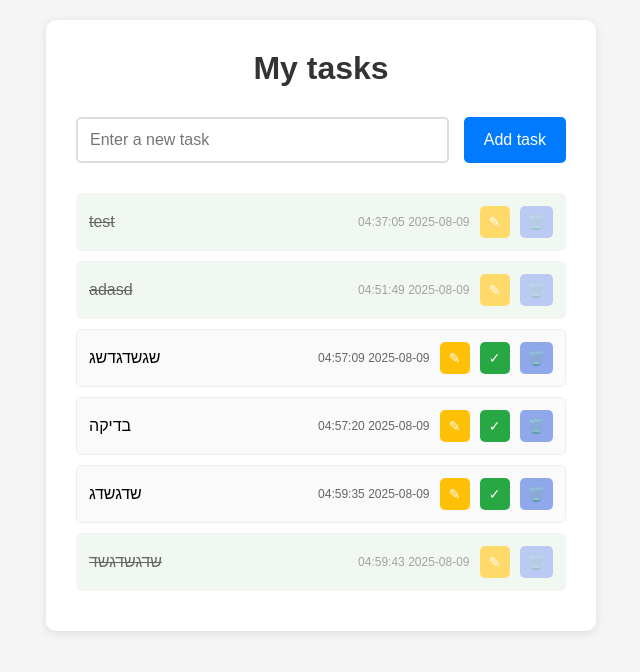
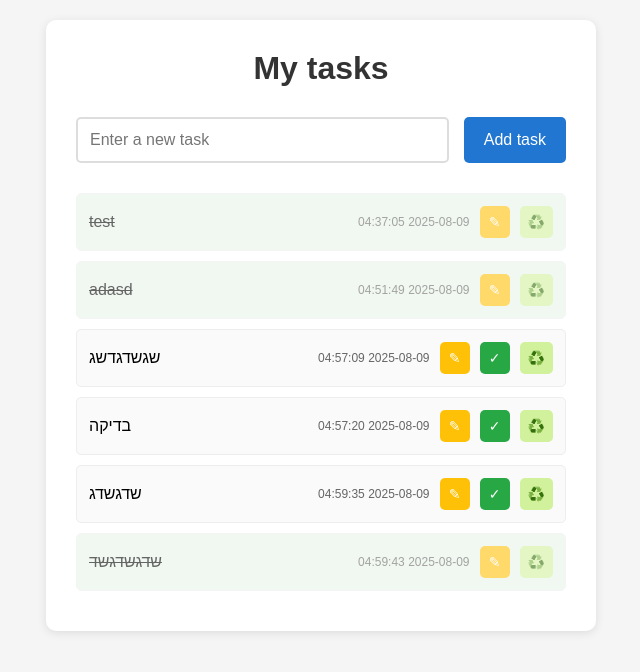
Before and after one commit to blindka/Taskmanager, a Flask app: page / in a window 1280 px wide. Shown: the top 672 px of the page, without its empty margins (319-959 px from the left). Run offline with Flask 3, Linux system fonts and the light colour scheme; some libraries are stand-ins or nearby versions.

Commit message:
changes the design of icons and background of trash icon

```diff
--- a/static/style.css
+++ b/static/style.css
@@ -48,7 +48,7 @@ h1 {
 
 .add-form button {
     padding: 12px 20px;
-    background: #007bff;
+    background: #2176d1;
     color: white;
     border: none;
     border-radius: 5px;
@@ -132,7 +132,7 @@ h1 {
 }
 
 .delete-btn {
-    background: #8FA7EB;
+    background: #d1f19c;
     color: black;
 }
 
@@ -152,7 +152,7 @@ h1 {
     color: white;
     border: none;
     padding: 5px 8px;
-    border-radius: 8px;
+    border-radius: 3px;
     cursor: pointer;
     font-size: 12px;
     margin-left: 3px;
@@ -160,8 +160,8 @@ h1 {
 
 #edit-form input[type="text"] {
     padding: 5px;
-    border: 2px solid #007bff;
-    border-radius: 3px;
+    border: 3px solid #69b0fc;
+    border-radius: 5px;
     font-size: 16px;
     min-width: 200px;
 }
--- a/templates/index.html
+++ b/templates/index.html
@@ -9,6 +9,7 @@
       type="image/png"
       href="{{ url_for('static', filename='images/taskmanager_icon.png') }}"
     />
+        <link rel="stylesheet" href="path/to/font-awesome/css/font-awesome.min.css">
     <link
       rel="stylesheet"
       href="{{ url_for('static', filename='style.css') }}"
@@ -39,9 +40,7 @@
             <a
               href="/delete/{{ task.id }}"
               class="delete-btn"
-              onclick="return confirm('Are you sure you want to delete this task?')"
-              >🗑️</a
-            >
+              onclick="return confirm('Are you sure you want to delete this task?')">♻️</a >
             {% if not task.completed %}
             <a href="/complete/{{ task.id }}" class="complete-btn">✓</a>
             {% endif %}
```
